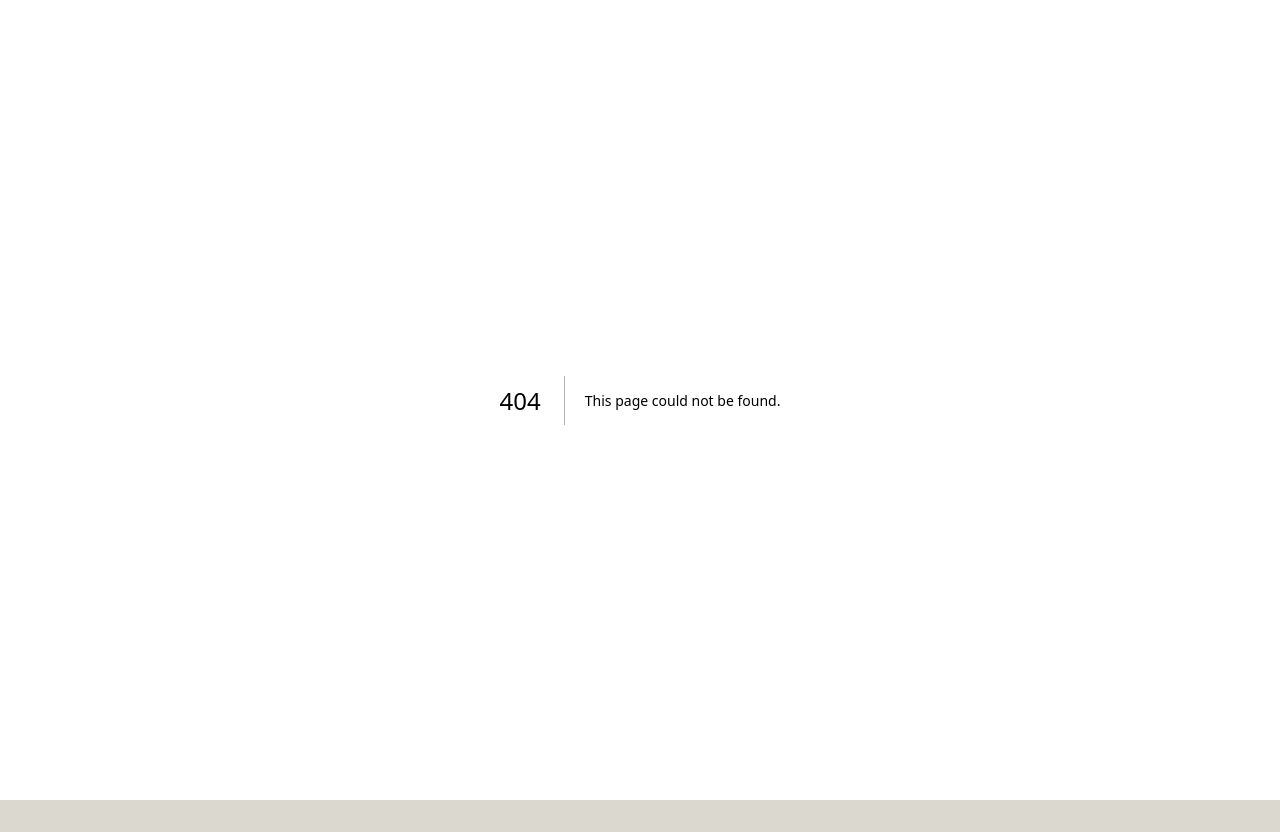
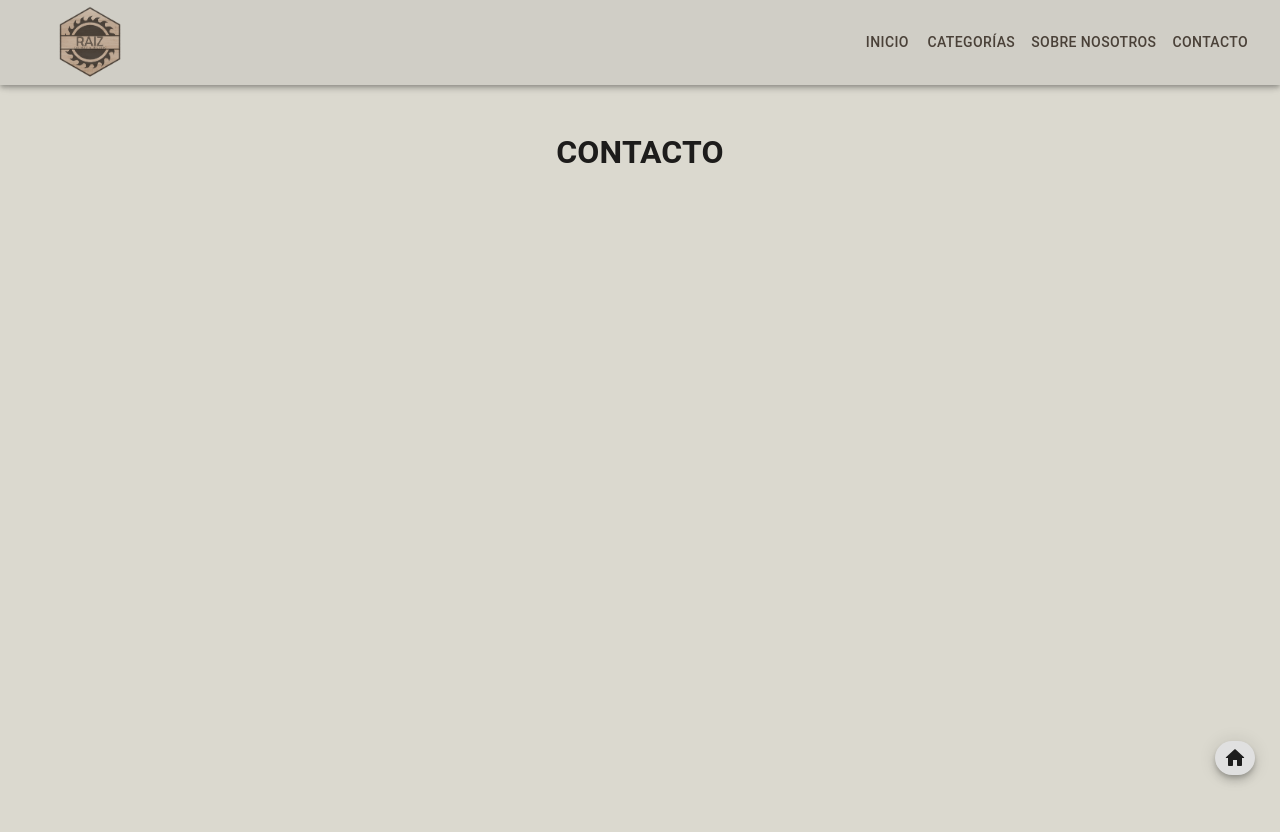
Before and after one commit to Jcruzcorti/raizcarpinteria, a Next.js app: page /contacto in a window 1280 px wide. Before the commit this address had no page. Before the commit the page ends 800 px from the top, so only its background shows below. Built offline with nearby package versions, Linux system fonts and the light colour scheme.

Commit message:
We create the pages categories, about us, and contact to use them as page navigation, styling the PageLayOut component to wrap them

```diff
--- a/components/navbar/NavBar.jsx
+++ b/components/navbar/NavBar.jsx
@@ -17,10 +17,18 @@ import Button from '@mui/material/Button';
 import Image from 'next/image';
 import styles from '@/styles/Home.module.css'
 import Link from 'next/link';
-import ButtonLinkHome from '../buttons/ButtonLinkHome';
+
 
 const drawerWidth = 220;
-const navItems = ['INICIO', 'CATEGORÍAS', 'SOBRE NOSOTORS',  'CONTACTO'];
+const navItems = [
+ <Link href='/' className={styles.linknavbar} key={1}>INICIO</Link>,
+ <Link href='/categorias' className={styles.linknavbar} key={2}>CATEGORÍAS</Link>,
+ <Link href='/sobrenosotros' className={styles.linknavbar} key={3}>SOBRE NOSOTROS</Link>,
+ <Link href='/contacto' className={styles.linknavbar } key={4}>CONTACTO</Link>
+];
+
+
+
 
 function DrawerAppBar(props) {
   const { window } = props;
@@ -39,8 +47,8 @@ function DrawerAppBar(props) {
       </Typography>
       <Divider />
       <List>
-        {navItems.map((item) => (
-          <ListItem key={item} disablePadding>
+        {navItems.map((item,key) => (
+          <ListItem key={key} disablePadding>
             <ListItemButton sx={{ textAlign: 'center' }}>
               <ListItemText primary={item} />
             </ListItemButton>
@@ -86,8 +94,8 @@ function DrawerAppBar(props) {
           </Typography>
 
           <Box sx={{ display: { xs: 'none', sm: 'block' ,marginRight:""} }}>
-            {navItems.map((item) => (
-              <Button key={item} sx={{ color: 'rgb(74, 65, 56)', }}>
+            {navItems.map((item, key) => (
+              <Button key={key} sx={{ color: 'rgb(74, 65, 56)', }}>
                 {item}
               </Button>
             ))}
--- a/components/pagelayout/PageLayOut.jsx
+++ b/components/pagelayout/PageLayOut.jsx
@@ -1,6 +1,8 @@
 import Head from 'next/head'
 import React from 'react'
 import { ThemeProvider,createTheme } from '@mui/material/styles';
+import NavBar from '../navbar/NavBar'
+import styles from '@/styles/Home.module.css'
 
 
 
@@ -16,7 +18,7 @@ function PageLayOut({children,title}) {
       });
 
   return (
-    <>
+    <div className={styles.body}>
         <ThemeProvider theme={theme}>
             <Head>
                 <title>{title}</title>
@@ -24,12 +26,18 @@ function PageLayOut({children,title}) {
                 <meta name="viewport" content="width=device-width, initial-scale=1" />
                 {/* <link rel="icon" href="/favicon.ico" /> */}
             </Head>
+            <header className={styles.header}>
+              {/* <Image src="/raizlogo.png" alt='logoraizcarpinteria' width={190} height={110} priority className={styles.imglogo}/> */}
+              <NavBar />
+              {/* <Link href='/'><ButtonLinkHome/></Link>    */}
+            </header>
+
             <main>
                 {children}
             </main>
         </ThemeProvider>
 
-    </>
+    </div>
   )
 }
 
--- a/pages/_app.js
+++ b/pages/_app.js
@@ -1,6 +1,13 @@
+import PageLayOut from '@/components/pagelayout/PageLayOut'
 import '@/styles/globals.css'
 
 
 export default function App({ Component, pageProps }) {
-  return <Component {...pageProps} />
+
+  return <>
+        <PageLayOut title='Raiz Carpintería'>
+          <Component {...pageProps} />
+        </PageLayOut>
+  </>
+
 }
--- /dev/null
+++ b/pages/contacto.js
@@ -0,0 +1,22 @@
+import React from 'react'
+import ButtonLinkHome from '@/components/buttons/ButtonLinkHome'
+import Link from 'next/link'
+import styles from '@/styles/Home.module.css'
+
+
+function Contacto() {
+  return (
+    <>
+
+        <main className={styles.main}>
+          <h1>CONTACTO</h1>
+
+        </main>
+        <div className={styles.ButtonLinkHome}>
+          <Link href='/'><ButtonLinkHome/></Link>
+        </div>
+    </>
+  )
+}
+
+export default Contacto
--- a/styles/Home.module.css
+++ b/styles/Home.module.css
@@ -44,3 +44,14 @@
   justify-content: flex-start;
   align-items: flex-start;
 }
+
+.linknavbar{
+  text-decoration: none;
+  color: inherit;
+
+}
+.linknavbar:hover{
+  text-decoration: none;
+  color: inherit;
+
+}
```
Also changed, not shown: pages/categorias.js (added, +22 -0 lines), pages/index.js (+9 -12 lines), pages/sobrenosotros.js (added, +22 -0 lines).
